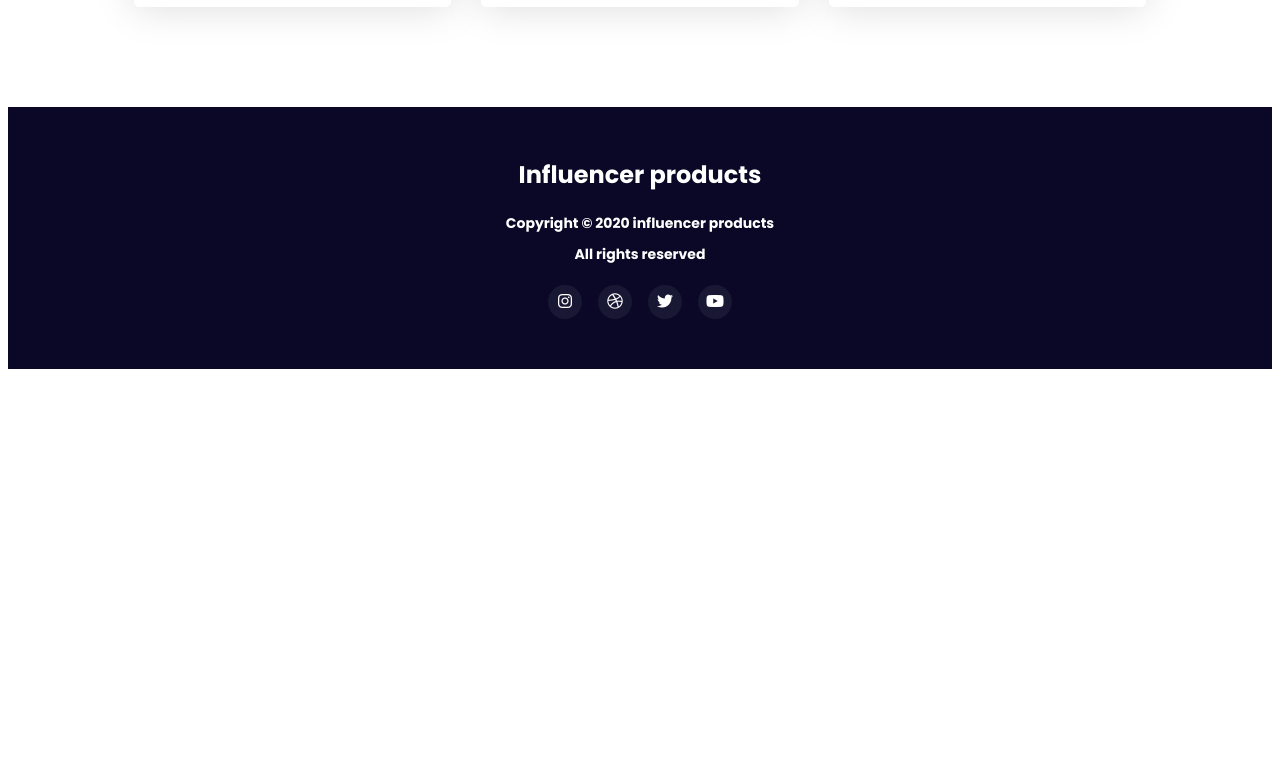
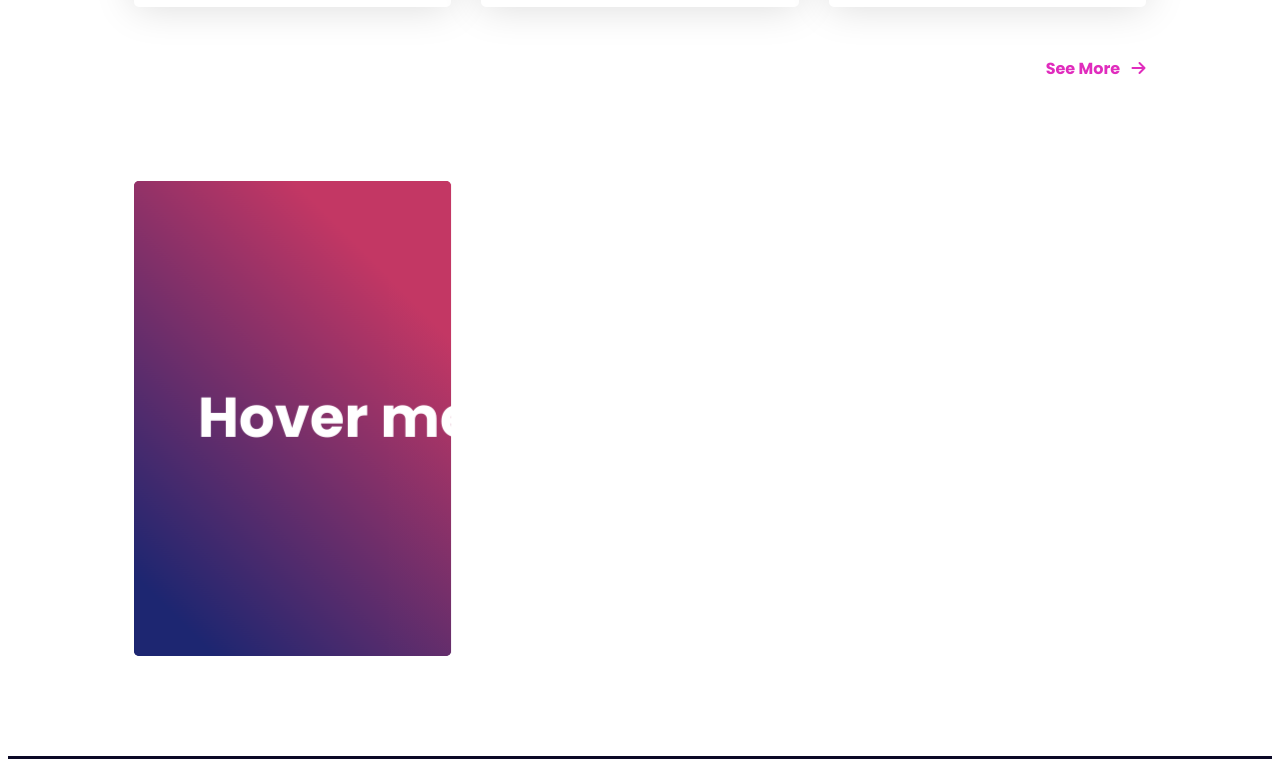
Before and after one commit to mhsohal/Assignment-2, a plain HTML site: page index.html in a window 1280 px wide. Shown: the part 2793-3552 px from the top of the page. Before the commit the page ends 3170 px from the top, so only its background shows below. Drawn offline with Linux system fonts and the light colour scheme.

Commit message:
animation

```diff
--- a/index.html
+++ b/index.html
@@ -299,12 +299,30 @@
                     </div>
                 </div>
             </div>
+            <a href="#" class="popular-link">
+                See More <i class="fas fa-arrow-right"></i>
+            </a>
         </div>
     </section>
     <!-- End Popular Collection -->
     <!-- Start Transtions Section -->
     <section class="transtion">
-        <div class="container"></div>
+        <div class="container">
+            <div class="t-effect">
+                <div class="flip-box">
+      <div class="flip-box-front">
+        <div class="inner">
+        <h3>Hover me</h3>
+        </div>
+      </div>
+      <div class="flip-box-back">
+        <div class="inner">
+        <h3>Flip Effect</h3>
+        </div>
+      </div>
+    </div>
+            </div>
+        </div>
     </section>
     <!-- End Transtions Section -->
     <!-- Start footer -->
--- a/style.css
+++ b/style.css
@@ -7,7 +7,6 @@
     --fw_semi_bold: 600;
     --fw_bold: 700;
 }
-
 body {
     font-family: 'Poppins', sans-serif;
     font-size: 16px;
@@ -15,22 +14,18 @@ body {
     color: var(--primary-color);
     line-height: 1.5;
 }
-
 .container {
     width: 80%;
     padding: 0px 15px;
     margin: 0 auto;
 }
-
 a {
     text-decoration: none;
     color: inherit;
 }
-
 img {
     width: 100%;
 }
-
 h1,
 h2,
 h3,
@@ -42,7 +37,6 @@ ul {
     margin: 0;
 }
 
-
 /* Start Menu */
 
 .main-header,
@@ -52,31 +46,25 @@ ul {
     align-items: center;
     padding-top: 87px;
 }
-
 .logo h2 {
     font-size: 24px;
     font-weight: var(--fw_bold);
 }
-
 .menu ul {
     display: flex;
 }
-
 .menu ul li {
     list-style: none;
     padding-left: 34px;
 }
-
 .menu ul li a {
     font-size: 16px;
     font-weight: var(--fw_semi_bold);
 }
-
 .main-mobile-header .logo h2,
 .main-mobile-header i {
     font-size: 16px;
 }
-
 
 /* End Menu */
 
@@ -86,28 +74,23 @@ ul {
 .banner-section {
     padding: 50px 0px 69px;
 }
-
 .banner {
     display: flex;
     justify-content: space-between;
     align-items: center;
 }
-
 .banner-left,
 .banner-right {
     flex-basis: 45%;
 }
-
 .banner-left h3 {
     font-size: 52px;
     padding-bottom: 33px;
 }
-
 .banner-left p {
     font-weight: var(--fw_semi_bold);
     padding-bottom: 35px;
 }
-
 .banner-btn {
     display: block;
     width: 196px;
@@ -123,27 +106,22 @@ ul {
     letter-spacing: 0;
     transition: all .5s linear;
 }
-
 .banner-btn:hover {
     letter-spacing: 1px;
     background-color: transparent;
     border: 1px solid #E02C6D;
     color: var(--primary-color);
 }
-
 .banner-btn i {
     padding-left: 8px;
 }
-
 .banner-right {
     position: relative;
     padding-bottom: 30px;
 }
-
 .banner-right img {
     transition: all 0.3s ease-in-out 100ms;
 }
-
 .banner-right::before {
     content: '';
     position: absolute;
@@ -157,11 +135,9 @@ ul {
     background-position: center center;
     z-index: -1;
 }
-
 .banner-right:hover img {
     transform: rotateY(180deg);
 }
-
 
 /* End Banner Section */
 
@@ -171,7 +147,6 @@ ul {
 .partner {
     padding-bottom: 100px;
 }
-
 .partner-wrap {
     display: grid;
     grid-template-columns: repeat(6, 1fr);
@@ -186,7 +161,6 @@ ul {
     padding: 36px 0;
 }
 
-
 /* End Partner Section */
 
 
@@ -195,20 +169,17 @@ ul {
 .popular {
     padding-bottom: 100px;
 }
-
 .section-title {
     font-size: 28px;
     font-weight: var(--fw_semi_bold);
     text-align: center;
     padding-bottom: 50px;
 }
-
 .popular-collection {
     display: grid;
     grid-template-columns: repeat(3, 1fr);
     gap: 30px;
 }
-
 .popular-box {
     flex-basis: 30%;
     background-color: #fff;
@@ -219,69 +190,129 @@ ul {
     border: 1px solid transparent;
     transition: all 0.3s ease-in-out;
 }
-
 .popular-box:hover {
     border: 1px dashed #3a3a3a50;
 }
-
 .popular-box-img {
     overflow: hidden;
     border-radius: 5px;
     height: 290px;
 }
-
 .popular-box-img img {
     transition: all 0.3s ease-in-out;
 }
-
 .popular-box-img:hover img {
     transform: scale(1.1);
     border-radius: 5px;
 }
-
 .popular-box-title {
     font-size: 28px;
     text-transform: capitalize;
     font-weight: var(--fw_medium);
     padding-top: 25px;
 }
-
 .popular-box-price {
     font-size: 24px;
     color: #00000087;
     padding-bottom: 20px;
 }
-
 .popular-box-rating {
     display: flex;
     align-items: center;
     gap: 10px;
     padding-bottom: 10px;
 }
-
 .popular-box-icon i {
     color: #fbb200;
 }
-
 .popular-box-rating-text {
     font-size: 14px;
     font-weight: var(--fw_bold);
     color: #5E6366;
 }
-
 .popular-box-content {
     line-height: 1;
 }
-
 .popular-box-text {
     font-size: 14px;
     font-weight: var(--fw_bold);
     color: #787885;
     padding-bottom: 10px;
 }
+.popular-link {
+    display: block;
+    text-align: right;
+    margin-top: 50px;
+    font-size: 16px;
+    font-weight: var(--fw_bold);
+    color: rgba(224, 44, 189, 087);
+}
+.popular-link i {
+    padding-left: 8px;
+}
+
+/* End Popular Collection */
 
 
-/* End Popular Collection */
+/* Start Transtions Section */
+
+.t-effect {
+    display: grid;
+    grid-template-columns: repeat(3, 1fr);
+    gap: 30px;
+    padding-bottom: 100px;
+}
+.flip-box {
+    transform-style: preserve-3d;
+    perspective: 1000px;
+}
+.flip-box-front,
+.flip-box-back {
+    background-size: cover;
+    background-position: center;
+    border-radius: 5px;
+    min-height: 475px;
+    transition: transform 0.7s cubic-bezier(.4, .2, .2, 1);
+}
+.flip-box-front {
+    transform: rotateY(0deg);
+    transform-style: preserve-3d;
+    background: #C33764;
+    background: linear-gradient(45deg, #1D2671 10%, #C33764 80%);
+}
+.flip-box:hover .flip-box-front {
+    transform: rotateY(-180deg);
+    transform-style: preserve-3d;
+}
+.flip-box-back {
+    position: absolute;
+    top: 0;
+    left: 0;
+    width: 100%;
+    transform: rotateY(180deg);
+    transform-style: preserve-3d;
+    background: #C33764;
+    background: linear-gradient(-45deg, #1D2671 10%, #C33764 80%);
+}
+.flip-box:hover .flip-box-back {
+    transform: rotateY(0deg);
+    transform-style: preserve-3d;
+}
+.flip-box .inner {
+    position: absolute;
+    left: 0;
+    width: 100%;
+    padding: 60px;
+    outline: 1px solid transparent;
+    perspective: inherit;
+    z-index: 2;
+    transform: translateY(-50%) translateZ(60px) scale(.94);
+    top: 50%;
+    font-size: 48px;
+    color: #fff;
+}
+
+/* End Transtions Section */
 
 
 /* Start Footer */
@@ -292,19 +323,16 @@ footer {
     background-color: #0A0826;
     color: #fff;
 }
-
 .footer-title {
     font-size: 24px;
     font-weight: var(--fw_bold);
     padding-bottom: 20px;
 }
-
 .footer-text {
     font-size: 14px;
     font-weight: var(--fw_bold);
     padding-bottom: 10px;
 }
-
 .footer-social {
     display: flex;
     justify-content: center;
@@ -312,7 +340,6 @@ footer {
     gap: 16px;
     padding-inline-start: 0;
 }
-
 .footer-social li {
     list-style: none;
     width: 32px;
@@ -324,12 +351,10 @@ footer {
     transition: all 0.3s ease-in-out;
     border: 1px solid transparent;
 }
-
 .footer-social li:hover {
     border: 1px dashed #fff;
     color: #fff;
 }
-
 
 /* End Footer */
 
@@ -341,7 +366,6 @@ footer {
         display: none;
     }
 }
-
 @media screen and (max-width:768px) {
     .container {
         width: 90%;
@@ -390,7 +414,6 @@ footer {
     }
     /* End Banner Section */
 }
-
 @media screen and (max-width:768px) {
     .partner {
         padding-bottom: 50px;
```
